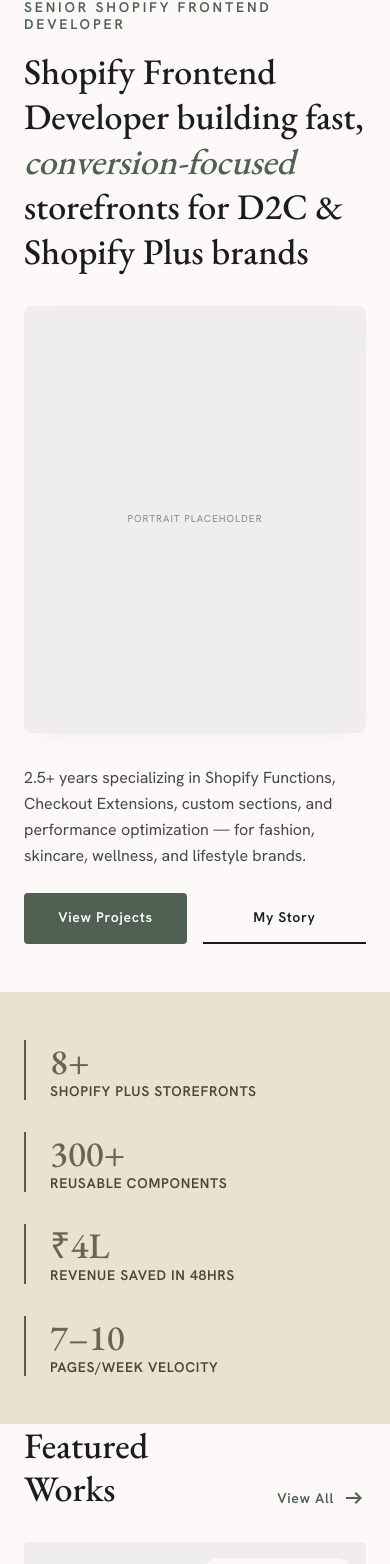
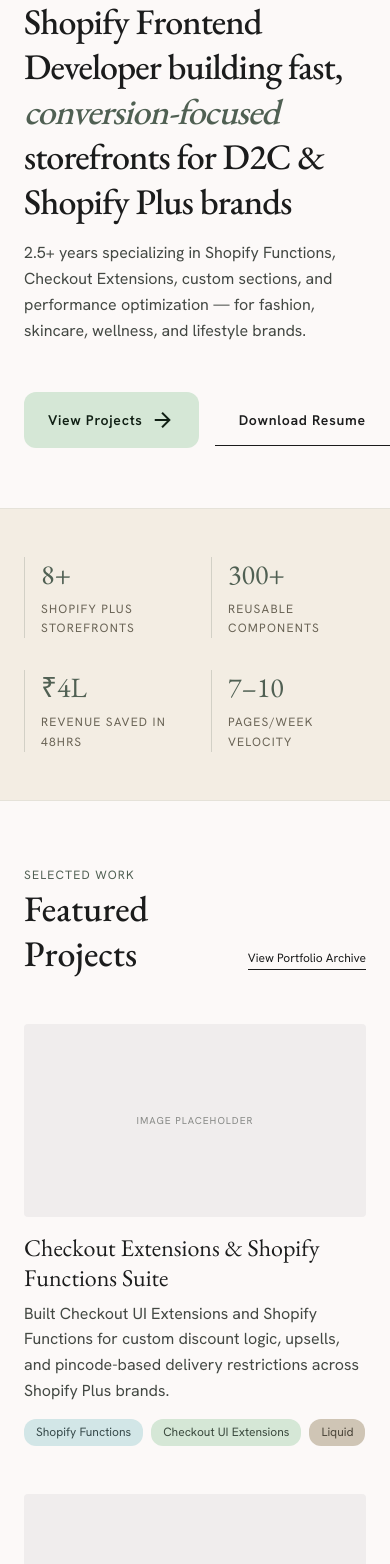
Before and after one commit to darshansrinivasa/darshansrinivasa-portfolio, a Next.js app: page / in a window 390 px wide. Shown: the part 129-1693 px from the top of the page. Built offline with nearby package versions, Linux system fonts and the light colour scheme.

Commit message:
[FIX]: Home page UI update

```diff
--- a/src/app/page.tsx
+++ b/src/app/page.tsx
@@ -2,7 +2,6 @@ import { HomeHero } from "@/components/sections/home/HomeHero";
 import { HomeStats } from "@/components/sections/home/HomeStats";
 import { HomeFeaturedProjects } from "@/components/sections/home/HomeFeaturedProjects";
 import { HomeServices } from "@/components/sections/home/HomeServices";
-import { HomeCta } from "@/components/sections/home/HomeCta";
 
 export default function Home() {
   return (
@@ -11,7 +10,6 @@ export default function Home() {
       <HomeStats />
       <HomeFeaturedProjects />
       <HomeServices />
-      <HomeCta />
     </main>
   );
 }
--- a/src/components/cards/FeaturedProjectCard.tsx
+++ b/src/components/cards/FeaturedProjectCard.tsx
@@ -1,53 +1,36 @@
 import Link from "next/link";
 import type { Project } from "@/content/projects";
 import { ProjectImagePlaceholder } from "@/components/ui/ProjectImagePlaceholder";
-import { cn } from "@/lib/cn";
+import { ProjectTag } from "@/components/ui/ProjectTag";
 
 type FeaturedProjectCardProps = {
   project: Project;
-  layout?: "portrait" | "square";
 };
 
-export function FeaturedProjectCard({
-  project,
-  layout = "portrait",
-}: FeaturedProjectCardProps) {
+export function FeaturedProjectCard({ project }: FeaturedProjectCardProps) {
   return (
     <Link
       href={`/projects/${project.slug}`}
       className="group block cursor-pointer"
     >
-      <div
-        className={cn(
-          "relative mb-stack-sm overflow-hidden rounded-lg bg-surface-container",
-          layout === "portrait" ? "aspect-[4/5]" : "aspect-square mb-6",
-        )}
-      >
+      <div className="relative mb-stack-sm aspect-video overflow-hidden rounded-lg bg-surface-container md:aspect-[4/5]">
         <ProjectImagePlaceholder
           alt={`${project.title} project screenshot placeholder`}
           className="transition-transform duration-700 group-hover:scale-105"
         />
         <div className="absolute inset-0 bg-primary/10 opacity-0 transition-opacity duration-300 group-hover:opacity-100" />
-        {layout === "square" && project.tags[0] ? (
-          <div className="absolute top-4 right-4 rounded-full bg-surface/90 px-4 py-1 font-label-md text-[10px] uppercase tracking-widest text-primary backdrop-blur-md">
-            {project.tags[0]}
-          </div>
-        ) : null}
       </div>
 
       <div className="space-y-base">
-        <h3 className="font-headline-md text-headline-md transition-colors group-hover:text-primary">
+        <h3 className="font-headline-md text-[24px] leading-tight transition-colors group-hover:text-primary md:text-headline-md">
           {project.title}
         </h3>
-        <p className="font-body-md text-on-surface-variant">{project.excerpt}</p>
+        <p className="font-body-md text-body-md text-on-surface-variant">
+          {project.excerpt}
+        </p>
         <div className="flex flex-wrap gap-2 pt-2">
-          {project.tags.map((tag) => (
-            <span
-              key={tag}
-              className="rounded bg-surface-variant px-2 py-1 font-label-md text-[10px] uppercase tracking-tighter"
-            >
-              {tag}
-            </span>
+          {project.tags.map((tag, index) => (
+            <ProjectTag key={tag} label={tag} index={index} />
           ))}
         </div>
       </div>
--- a/src/components/sections/home/HomeFeaturedProjects.tsx
+++ b/src/components/sections/home/HomeFeaturedProjects.tsx
@@ -8,69 +8,31 @@ export function HomeFeaturedProjects() {
   const featuredProjects = getFeaturedProjects();
 
   return (
-    <>
-      {/* Desktop */}
-      <section
-        id="projects"
-        className="hidden py-section-gap md:block"
-      >
+    <section id="projects" className="py-section-gap">
       <Container>
         <div className="mb-stack-lg flex items-end justify-between">
           <div className="space-y-2">
-              <span className="font-label-md text-label-md uppercase tracking-widest text-primary">
+            <span className="font-label-md text-[12px] uppercase tracking-widest text-primary md:text-label-md">
               {homeFeatured.eyebrow}
             </span>
-              <h2 className="font-headline-lg text-headline-lg">
+            <h2 className="font-headline-lg-mobile text-headline-lg-mobile leading-tight md:font-headline-lg md:text-headline-lg">
               {homeFeatured.title}
             </h2>
           </div>
           <Link
             href={homeFeatured.archiveHref}
-              className="mb-2 font-label-md text-label-md editorial-underline"
+            className="mb-2 shrink-0 font-label-md text-[12px] editorial-underline md:text-label-md"
           >
             {homeFeatured.archiveLabel}
           </Link>
         </div>
 
-          <div className="grid grid-cols-1 gap-grid-gutter md:grid-cols-3">
+        <div className="grid grid-cols-1 gap-stack-lg md:grid-cols-3 md:gap-grid-gutter">
           {featuredProjects.map((project) => (
-              <FeaturedProjectCard
-                key={project.slug}
-                project={project}
-                layout="portrait"
-              />
+            <FeaturedProjectCard key={project.slug} project={project} />
           ))}
         </div>
       </Container>
     </section>
-
-      {/* Mobile */}
-      <section className="px-grid-margin pb-section-gap md:hidden">
-        <div className="mb-8 flex items-end justify-between">
-          <h2 className="font-headline-lg-mobile text-headline-lg-mobile text-on-surface">
-            Featured
-            <br />
-            Works
-          </h2>
-          <Link
-            href={homeFeatured.archiveHref}
-            className="flex items-center gap-2 font-label-md text-label-md text-primary"
-          >
-            {homeFeatured.mobileViewAllLabel}
-            <span className="material-symbols-outlined">arrow_right_alt</span>
-          </Link>
-        </div>
-
-        <div className="flex flex-col gap-stack-lg">
-          {featuredProjects.map((project) => (
-            <FeaturedProjectCard
-              key={project.slug}
-              project={project}
-              layout="square"
-            />
-          ))}
-        </div>
-      </section>
-    </>
   );
 }
--- a/src/components/sections/home/HomeHero.tsx
+++ b/src/components/sections/home/HomeHero.tsx
@@ -2,29 +2,26 @@ import Link from "next/link";
 import { homeHero } from "@/content/home";
 import { site } from "@/content/site";
 import { Container } from "@/components/layout/Container";
-import { ProjectImagePlaceholder } from "@/components/ui/ProjectImagePlaceholder";
 
 export function HomeHero() {
   return (
-    <>
-      {/* Desktop hero */}
-      <section className="relative hidden overflow-hidden py-section-gap md:block">
+    <section className="relative overflow-hidden pt-stack-lg pb-section-gap md:py-section-gap">
       <Container className="flex flex-col items-start gap-stack-md">
         <div className="max-w-4xl space-y-stack-sm">
-            <h1 className="font-display-lg text-display-lg text-on-surface leading-[1.1] tracking-tight">
+          <h1 className="font-headline-lg-mobile text-headline-lg-mobile leading-tight tracking-tight text-on-surface md:font-display-lg md:text-display-lg md:leading-[1.1]">
             {homeHero.headlineBefore}{" "}
             <span className="text-primary italic">{homeHero.headlineEmphasis}</span>{" "}
             {homeHero.headlineAfter}
           </h1>
-            <p className="max-w-2xl font-body-lg text-body-lg text-on-surface-variant">
+          <p className="max-w-2xl font-body-md text-body-md leading-relaxed text-on-surface-variant md:font-body-lg md:text-body-lg">
             {homeHero.subheadline}
           </p>
         </div>
 
-          <div className="flex items-center gap-stack-md pt-4">
+        <div className="flex flex-row flex-nowrap items-center gap-stack-sm pt-4 md:gap-stack-md">
           <Link
             href="/projects"
-              className="flex items-center gap-2 rounded-full bg-primary-fixed px-8 py-4 font-label-md text-label-md text-on-primary-fixed transition-all duration-300 hover:shadow-lg hover:shadow-primary/10 active:scale-95"
+            className="flex shrink-0 items-center justify-center gap-2 whitespace-nowrap rounded-full bg-primary-fixed px-6 py-4 font-label-md text-label-md text-on-primary-fixed transition-all duration-300 hover:shadow-lg hover:shadow-primary/10 active:scale-95 md:px-8"
           >
             View Projects
             <span className="material-symbols-outlined">arrow_forward</span>
@@ -32,56 +29,12 @@ export function HomeHero() {
           <a
             href={site.resume.href}
             download
-              className="px-8 py-4 font-label-md text-label-md text-on-surface editorial-underline transition-all duration-300 hover:text-primary"
+            className="shrink-0 whitespace-nowrap px-6 py-4 text-center font-label-md text-label-md text-on-surface editorial-underline transition-all duration-300 hover:text-primary md:px-8"
           >
             {site.resume.label}
           </a>
         </div>
       </Container>
     </section>
-
-      {/* Mobile hero */}
-      <section className="flex flex-col gap-stack-md px-grid-margin py-stack-lg md:hidden">
-        <div className="flex flex-col gap-4">
-          <span className="font-label-md text-label-md uppercase tracking-[0.2em] text-primary">
-            {homeHero.eyebrow}
-          </span>
-          <h1 className="max-w-sm font-headline-lg-mobile text-headline-lg-mobile leading-tight text-on-surface">
-            {homeHero.headlineBefore}{" "}
-            <span className="font-headline-md italic text-primary">
-              {homeHero.headlineEmphasis}
-            </span>{" "}
-            {homeHero.headlineAfter}
-          </h1>
-        </div>
-
-        <div className="editorial-shadow relative aspect-[4/5] w-full overflow-hidden rounded-xl">
-          <ProjectImagePlaceholder
-            alt="Portrait placeholder"
-            label="Portrait placeholder"
-          />
-        </div>
-
-        <div className="flex flex-col gap-6">
-          <p className="font-body-md text-body-md leading-relaxed text-on-surface-variant">
-            {homeHero.subheadline}
-          </p>
-          <div className="flex gap-4">
-            <Link
-              href="/projects"
-              className="flex-1 rounded-lg bg-primary py-4 text-center font-label-md text-label-md text-on-primary transition-all hover:opacity-90 active:scale-95"
-            >
-              View Projects
-            </Link>
-            <Link
-              href="/about"
-              className="flex-1 border-b-2 border-on-surface py-4 text-center font-label-md text-label-md text-on-surface transition-all hover:border-primary hover:text-primary"
-            >
-              My Story
-            </Link>
-          </div>
-        </div>
-      </section>
-    </>
   );
 }
--- a/src/components/sections/home/HomeStats.tsx
+++ b/src/components/sections/home/HomeStats.tsx
@@ -3,36 +3,20 @@ import { Container } from "@/components/layout/Container";
 
 export function HomeStats() {
   return (
-    <section className="bg-secondary-container py-stack-lg md:border-y md:border-outline-variant/30 md:bg-secondary-container/50">
+    <section className="border-y border-outline-variant/30 bg-secondary-container/50 py-stack-lg">
       <Container>
-        <div className="hidden grid-cols-1 gap-stack-md md:grid md:grid-cols-4">
+        <div className="grid grid-cols-2 gap-stack-md md:grid-cols-4">
           {homeStats.map((stat) => (
             <div
               key={stat.label}
-              className="flex flex-col gap-base border-l border-primary/20 pl-6"
+              className="flex flex-col gap-base border-l border-primary/20 pl-4 md:pl-6"
             >
-              <span className="font-headline-md text-headline-md text-primary">
+              <span className="font-headline-md text-[28px] leading-tight text-primary md:text-headline-md">
                 {stat.value}
               </span>
-              <span className="font-label-md text-label-md uppercase tracking-widest text-on-secondary-container">
+              <span className="font-label-md text-[12px] uppercase tracking-widest text-on-secondary-container md:text-label-md">
                 {stat.label}
               </span>
-            </div>
-          ))}
-        </div>
-
-        <div className="flex flex-col gap-stack-md md:hidden">
-          {homeStats.map((stat) => (
-            <div
-              key={stat.label}
-              className="border-l-2 border-primary pl-6"
-            >
-              <div className="font-headline-lg-mobile text-headline-lg-mobile text-on-secondary-container">
-                {stat.value}
-              </div>
-              <div className="font-label-md text-label-md uppercase tracking-wider text-on-secondary-fixed-variant">
-                {stat.label}
-              </div>
             </div>
           ))}
         </div>
--- a/src/content/home.ts
+++ b/src/content/home.ts
@@ -9,7 +9,6 @@ export type HomeService = {
   icon: string;
   title: string;
   description: string;
-  tags?: string[];
   variant?: "default" | "primary" | "tertiary";
 };
 
@@ -74,38 +73,11 @@ export const homeServicesDesktop: HomeService[] = [
   },
 ];
 
-export const homeServicesMobile: HomeService[] = [
-  {
-    icon: "extension",
-    title: "Checkout Extensions",
-    description:
-      "Custom checkout UI extensions for validations, upsells, and smoother purchase flows on Shopify Plus.",
-    tags: ["Liquid", "JavaScript"],
-    variant: "default",
-  },
-  {
-    icon: "speed",
-    title: "Performance Optimization",
-    description:
-      "Liquid and frontend optimization focused on site speed, maintainability, and conversion-aligned storefront performance.",
-    variant: "primary",
-  },
-  {
-    icon: "design_services",
-    title: "Section Architecture",
-    description:
-      "Scalable Online Store 2.0 sections and reusable component libraries built for faster theme delivery.",
-    variant: "tertiary",
-  },
-];
-
 export const homeFeatured = {
   eyebrow: "Selected Work",
   title: "Featured Projects",
   archiveLabel: "View Portfolio Archive",
   archiveHref: "/projects",
-  mobileTitle: "Featured Works",
-  mobileViewAllLabel: "View All",
 } as const;
 
 export const homeCta = {
```
Also changed, not shown: src/components/sections/home/HomeCta.tsx (deleted, +0 -24 lines), src/components/sections/home/HomeServices.tsx (+24 -63 lines). Lines whose indentation alone changed are shown as unchanged.
